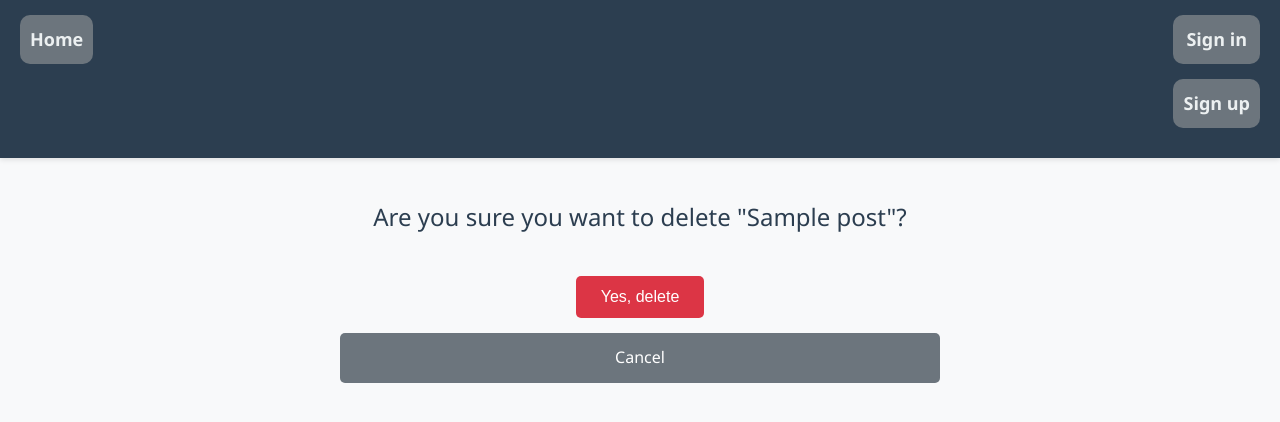
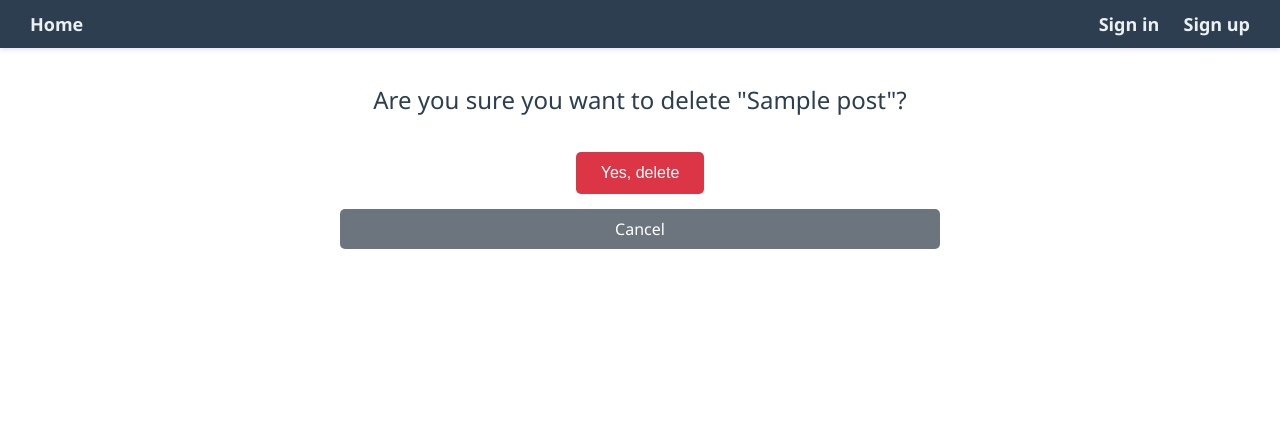
Before and after one commit to chien24/flask-tiny-app, a Django app: template blog_web/templates/blogApp/confirm_delete.html in a window 1280 px wide. Shown: the top 422 px of the page. Run offline with Django 3.2, Linux system fonts and the light colour scheme; the template is opened without the code that fills it: most values are stand-ins (such as "Sample title", 1, 10 or a date in 2020).

Commit message:
update css error - version4

```diff
--- a/blog_web/static/blogApp/CSS/confirm_delete.css
+++ b/blog_web/static/blogApp/CSS/confirm_delete.css
@@ -1,17 +1,3 @@
-/* Reset cơ bản nếu reset.css chưa có */
-* {
-    margin: 0;
-    padding: 0;
-    box-sizing: border-box;
-}
-
-body {
-    font-family: 'Segoe UI', Tahoma, Geneva, Verdana, sans-serif;
-    line-height: 1.6;
-    background-color: #f8f9fa;
-    color: #333;
-}
-
 /* Định dạng tiêu đề */
 h2 {
     text-align: center;
@@ -46,7 +32,7 @@ form button[type="submit"]:hover {
 }
 
 /* Định dạng liên kết "Cancel" */
-a {
+a.cancel {
     display: inline-block;
     text-align: center;
     padding: 12px 25px;
@@ -59,13 +45,13 @@ a {
     transition: background-color 0.3s, transform 0.2s;
 }
 
-a:hover {
+a.cancel:hover {
     background-color: #5a6268;
     transform: scale(1.05);
 }
 
 /* Định dạng container chính (nếu cần căn giữa) */
-form, a {
+form, a.cancel {
     display: block;
     max-width: 600px;
     margin: 0 auto 15px;
--- a/blog_web/static/blogApp/CSS/style.css
+++ /dev/null
@@ -1,3 +0,0 @@
-h1 {
-    color: red;
-}
--- a/blog_web/templates/blogApp/confirm_delete.html
+++ b/blog_web/templates/blogApp/confirm_delete.html
@@ -14,7 +14,7 @@
     {% csrf_token %}
     <button type="submit">Yes, delete</button>
   </form>
-  <a href="{% url 'blogApp:home' %}">Cancel</a>
+  <a class="cancel" href="{% url 'blogApp:home' %}">Cancel</a>
 {% endblock %}
 
 
--- a/blog_web/templates/blogApp/create.html
+++ b/blog_web/templates/blogApp/create.html
@@ -23,6 +23,6 @@
     </div>
     <input type="submit" value="Create">
 </form>
-<a href="{% url 'blogApp:home' %}"><button>Cancel</button></a>
+<a class="cancel" href="{% url 'blogApp:home' %}"><button>Cancel</button></a>
 
 {% endblock %}
--- a/blog_web/templates/blogApp/update.html
+++ b/blog_web/templates/blogApp/update.html
@@ -22,5 +22,5 @@
     </div>
     <input type="submit" value="Update">
 </form>
-<a href="{% url 'blogApp:home' %}">Cancel</a>
+<a class="cancel" href="{% url 'blogApp:home' %}">Cancel</a>
 {% endblock %}
```
Also changed, not shown: blog_web/static/blogApp/CSS/create.css (+0 -33 lines), blog_web/static/blogApp/CSS/update.css (+2 -16 lines), blog_web/db.sqlite3.
